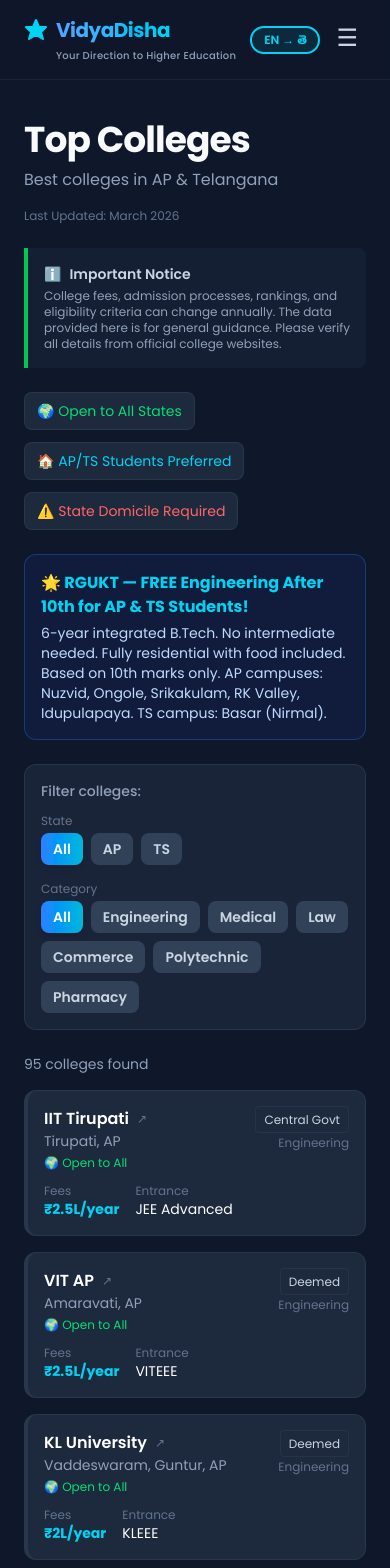
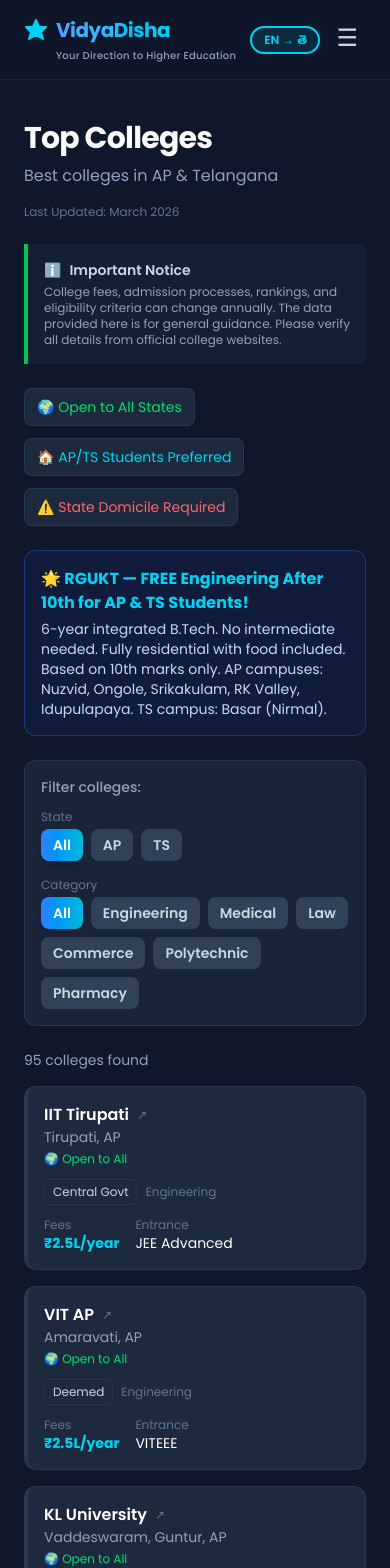
Before and after one commit to Mufeed06-cmd/guidestar, a Next.js app: page /colleges in a window 390 px wide. Shown: the top 1568 px of the page. Built offline with nearby package versions, Linux system fonts and the light colour scheme.

Commit message:
fix: clean repo - remove build artifacts, keep source files

```diff
--- a/app/about/page.js
+++ b/app/about/page.js
@@ -54,7 +54,7 @@
         <Navbar active="about" />
 
         <div className="max-w-3xl mx-auto px-6 py-12">
-          <h2 className="text-4xl font-bold mb-2 tracking-tight">{a.title}</h2>
+          <h2 className="text-3xl sm:text-4xl font-bold mb-2 tracking-tight">{a.title}</h2>
           <p className="text-slate-400 mb-8">{a.subtitle}</p>
 
           <div className="bg-slate-800/80 border border-slate-700/60 rounded-xl p-6 mb-6 hover:border-blue-500/50 hover:shadow-[0_0_15px_rgba(59,130,246,0.08)] hover:scale-[1.01] transition-all duration-200 ease-in-out">
--- a/app/ai-guide/page.js
+++ b/app/ai-guide/page.js
@@ -65,7 +65,7 @@
 
       <div className="max-w-3xl mx-auto px-6 py-10">
         <div className="text-center mb-6">
-          <h2 className="text-4xl font-bold mb-2 tracking-tight">{ai.title}</h2>
+          <h2 className="text-3xl sm:text-4xl font-bold mb-2 tracking-tight">{ai.title}</h2>
           <p className="text-slate-400">{ai.subtitle}</p>
           <p className="text-slate-500 text-sm mt-1">{ai.subtitle2}</p>
         </div>
--- a/app/careers/page.js
+++ b/app/careers/page.js
@@ -123,13 +123,13 @@
       <Navbar active="careers" />
 
       <div className="max-w-6xl mx-auto px-6 py-10">
-        <h2 className="text-4xl font-bold mb-2 tracking-tight">{c.title}</h2>
+        <h2 className="text-3xl sm:text-4xl font-bold mb-2 tracking-tight">{c.title}</h2>
         <p className="text-slate-400 mb-8">{c.subtitle}</p>
 
         <div className="grid gap-6">
           {careersData.map((career, i) => (
             <div key={i} className={`bg-slate-800 border border-slate-700/60 border-l-4 ${career.color} rounded-xl p-6 hover:shadow-[0_0_15px_rgba(59,130,246,0.05)] hover:scale-[1.01] transition-all duration-200 ease-in-out`}>
-              <div className="flex justify-between items-start mb-4">
+              <div className="flex flex-col sm:flex-row justify-between items-start mb-4 gap-4">
                 <div>
                   <span className="text-3xl">{career.emoji}</span>
                   <h3 className={`text-2xl font-bold mt-1 ${career.accent}`}>{career.stream}</h3>
@@ -137,9 +137,9 @@
                   <p className="text-slate-500 text-sm">{career.telugu}</p>
                   <p className="text-slate-400 text-sm mt-1">{career.desc[lang]}</p>
                 </div>
-                <div className="text-right">
+                <div className="text-left sm:text-right">
                   <p className="text-slate-400 text-xs mb-1">{c.keyExams}</p>
-                  <div className="flex flex-wrap gap-1 justify-end">
+                  <div className="flex flex-wrap gap-1 justify-start sm:justify-end">
                     {career.exams.map((e, j) => (
                       <span key={j} className={`text-xs px-2 py-1 rounded ${career.bg} ${career.accent}`}>{e}</span>
                     ))}
--- a/app/colleges/page.js
+++ b/app/colleges/page.js
@@ -163,7 +163,7 @@
       <div className="max-w-6xl mx-auto px-6 py-10">
         <div className="flex flex-col md:flex-row md:justify-between md:items-end mb-6">
           <div>
-            <h2 className="text-4xl font-bold mb-2 tracking-tight">{c.title}</h2>
+            <h2 className="text-3xl sm:text-4xl font-bold mb-2 tracking-tight">{c.title}</h2>
             <p className="text-slate-400">{c.subtitle}</p>
           </div>
           <p className="text-slate-500 text-xs mt-4 md:mt-0" suppressHydrationWarning>
@@ -197,7 +197,7 @@
         {/* Filters */}
         <div className="bg-slate-800/80 border border-slate-700/60 rounded-xl p-4 mb-6">
           <p className="text-slate-400 text-sm mb-3 font-medium">Filter colleges:</p>
-          <div className="flex gap-4 flex-wrap">
+          <div className="flex flex-col md:flex-row md:flex-wrap gap-4">
             <div>
               <p className="text-xs text-slate-500 mb-1">{c.filterState}</p>
               <div className="flex gap-2">
@@ -248,9 +248,9 @@
             return (
               <CardWrapper key={i}>
                 <div className={`bg-slate-800 border border-slate-700/60 border-l-4 ${categoryColor[college.category] || 'border-slate-500'} rounded-xl p-4 hover:border-blue-500 hover:shadow-[0_0_15px_rgba(59,130,246,0.12)] hover:scale-[1.02] transition-all duration-200 ease-in-out cursor-pointer h-full`}>
-                  <div className="flex justify-between items-start">
+                  <div className="flex flex-col sm:flex-row justify-between items-start gap-2">
                     <div className="flex-1">
-                      <h4 className="text-white font-semibold flex items-center gap-2">
+                      <h4 className="text-white font-semibold flex flex-wrap items-center gap-2">
                         {college.name}
                         {college.rgukt && <span className="text-xs bg-blue-950 text-cyan-400 border border-blue-500/30 px-1.5 py-0.5 rounded font-normal">RGUKT · FREE</span>}
                         {college.website && <span className="text-slate-500 text-xs font-normal">↗</span>}
@@ -258,9 +258,9 @@
                       <p className="text-slate-400 text-sm">{college.location}, {college.state}</p>
                       <p className={`text-xs mt-1 ${accessColor(college.access)}`}>{college.access}</p>
                     </div>
-                    <div className="text-right ml-2">
+                    <div className="text-left sm:text-right flex sm:flex-col items-center sm:items-end gap-2 sm:gap-0 mt-1 sm:mt-0">
                       <span className="text-xs bg-slate-750 px-2 py-1 rounded border border-slate-700/50 text-slate-300">{college.type}</span>
-                      <p className="text-xs text-slate-500 mt-1">{college.category}</p>
+                      <p className="text-xs text-slate-500 sm:mt-1">{college.category}</p>
                     </div>
                   </div>
                   <div className="flex gap-4 mt-3">
--- a/app/exams/page.js
+++ b/app/exams/page.js
@@ -27,7 +27,7 @@
       <div className="max-w-6xl mx-auto px-6 py-10">
         <div className="flex flex-col md:flex-row md:justify-between md:items-end mb-6">
           <div>
-            <h2 className="text-4xl font-bold mb-2 tracking-tight">{e.title}</h2>
+            <h2 className="text-3xl sm:text-4xl font-bold mb-2 tracking-tight">{e.title}</h2>
             <p className="text-slate-400">{e.subtitle}</p>
           </div>
           <p className="text-slate-500 text-xs mt-4 md:mt-0" suppressHydrationWarning>
@@ -45,9 +45,9 @@
         <div className="grid gap-5">
           {examsData.map((exam, i) => (
             <div key={i} className={`bg-slate-800 border border-slate-700/60 border-l-4 ${exam.color} rounded-xl p-6 hover:shadow-[0_0_15px_rgba(59,130,246,0.05)] hover:scale-[1.01] transition-all duration-200 ease-in-out`}>
-              <div className="flex justify-between items-start">
+              <div className="flex flex-col sm:flex-row justify-between items-start gap-4">
                 <div className="flex-1">
-                  <div className="flex items-center gap-3 mb-1">
+                  <div className="flex flex-wrap items-center gap-3 mb-1">
                     <span className="text-2xl">{exam.emoji}</span>
                     <h3 className={`text-xl font-bold ${exam.accent}`}>{exam.name}</h3>
                     <span className={`text-xs px-2 py-1 rounded ${exam.bg} ${exam.accent}`}>{exam.category}</span>
@@ -79,7 +79,7 @@
                   href={exam.official}
                   target="_blank"
                   rel="noopener noreferrer"
-                  className={`ml-6 px-4 py-2 rounded-lg border ${exam.color} ${exam.accent} text-sm font-semibold hover:bg-slate-700/50 hover:scale-[1.03] active:scale-[0.97] transition-all duration-200 ease-in-out whitespace-nowrap`}
+                  className={`px-4 py-2 rounded-lg border ${exam.color} ${exam.accent} text-sm font-semibold hover:bg-slate-700/50 hover:scale-[1.03] active:scale-[0.97] transition-all duration-200 ease-in-out whitespace-nowrap w-full sm:w-auto text-center`}
                 >
                   {e.officialSite}
                 </a>
--- a/app/page.js
+++ b/app/page.js
@@ -63,12 +63,12 @@
         <div className="absolute top-1/3 left-1/2 -translate-x-1/2 -translate-y-1/2 w-[250px] h-[250px] bg-cyan-500/5 blur-[80px] rounded-full pointer-events-none -z-10" />
 
         <p className="text-cyan-400 text-sm font-semibold mb-3 tracking-wider uppercase">{h.heroLabel}</p>
-        <h2 className="text-5xl md:text-6xl font-bold mb-6 tracking-tight leading-tight">
+        <h2 className="text-3xl md:text-5xl font-bold mb-6 tracking-tight leading-tight">
           {h.heroTitle} <span className="bg-gradient-to-r from-blue-400 to-cyan-400 bg-clip-text text-transparent">{h.heroHighlight}</span>
         </h2>
         <p className="text-slate-400 text-lg mb-10 max-w-2xl mx-auto leading-relaxed">{h.heroDesc}</p>
 
-        <div className="flex flex-col sm:flex-row gap-4 justify-center items-center">
+        <div className="flex flex-col sm:flex-row gap-4 justify-center items-stretch sm:items-center w-full">
           <Link href="/ai-guide" className="w-full sm:w-auto bg-gradient-to-r from-blue-500 to-cyan-500 text-white font-bold px-8 py-4 rounded-xl shadow-lg shadow-blue-500/10 hover:shadow-cyan-500/20 hover:from-blue-600 hover:to-cyan-600 hover:scale-[1.03] active:scale-[0.97] transition-all duration-200 ease-in-out text-center cursor-pointer">
             {h.ctaAI}
           </Link>
```
